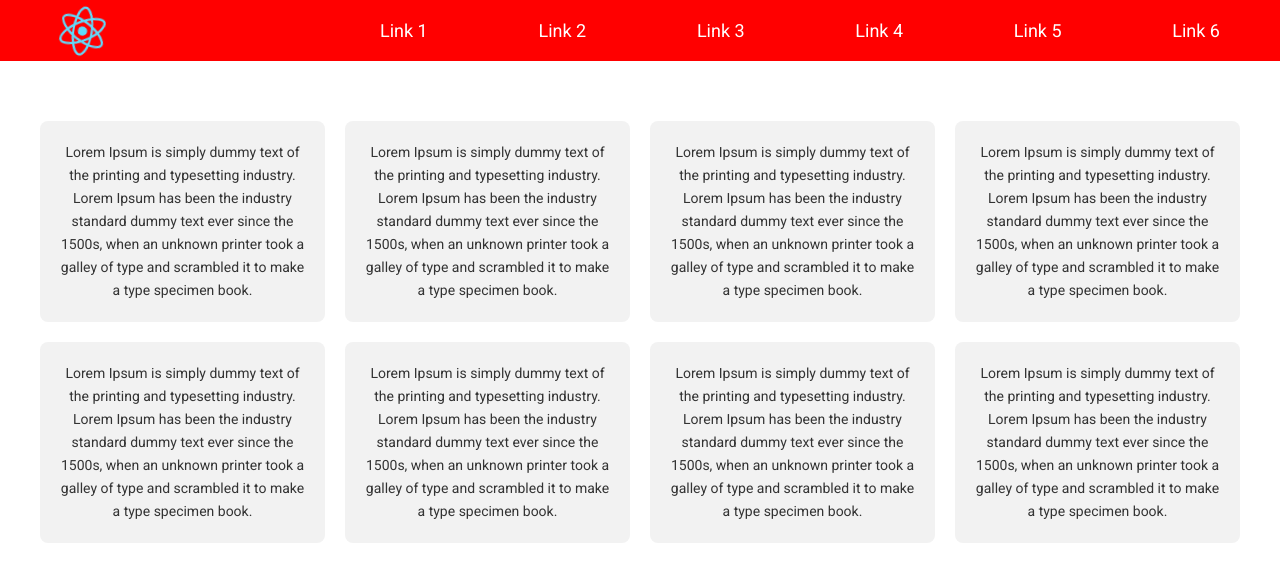
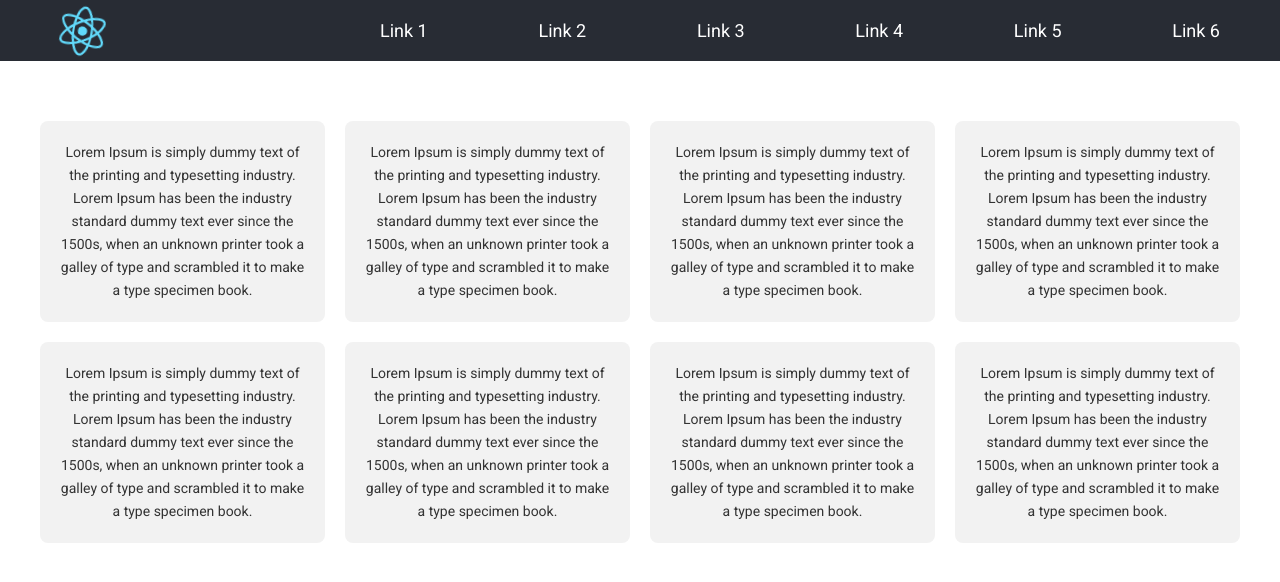
Before and after one commit to escabora/useful-commands-git, a React (Create React App) app in the folder app/: page / in a window 1280 px wide. Shown: the top 582 px of the page. Built offline with nearby package versions, Linux system fonts and the light colour scheme.

Commit message:
fix: chore logo color

```diff
--- a/app/src/App.css
+++ b/app/src/App.css
@@ -23,7 +23,7 @@
 }
 
 .App-header {
-  background-color: red;
+  background-color: #282c34;
 
   font-size: 18px;
   color: white;
```
